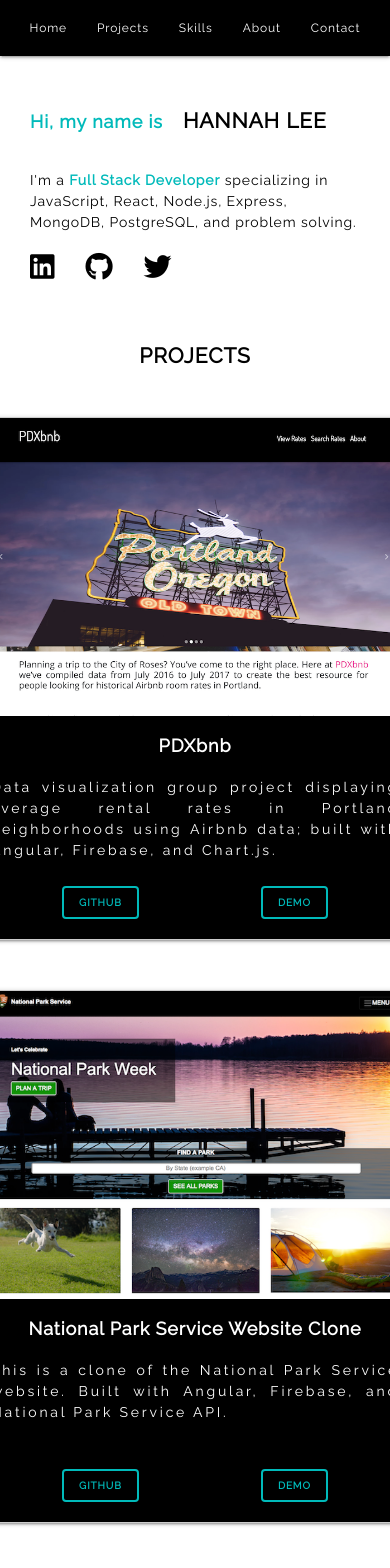
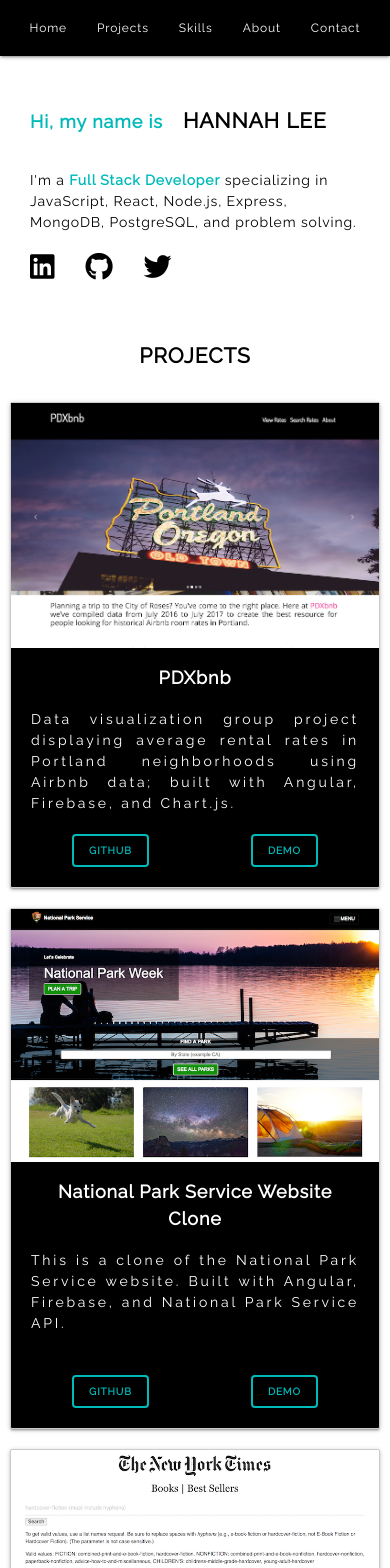
Before and after one commit to RunHannah/react-portfolio, a React (Create React App) app: page / in a window 390 px wide. Shown: the top 1568 px of the page. Built offline with nearby package versions, Linux system fonts and the light colour scheme.

Commit message:
Fix project cards for mobile.

```diff
--- a/src/App.css
+++ b/src/App.css
@@ -110,7 +110,7 @@ body {
   height: 350px;
 }
 .card > .text {
-  padding: 0 20px 20px;
+  margin: 0 20px 20px;
   color: white;
 }
 
@@ -119,16 +119,16 @@ body {
   margin-top: 10px;
 }
 
-.card .text > .links {
+.card > .links {
   display: flex;
   flex-direction: row;
   justify-content: space-around;
   border: 0;
   padding: 10px;
-  font-size: 18px;
+  /* font-size: 18px; */
 }
 
-.text > .links a {
+.links a {
   color: #00baba;
   font-size: 12px;
   font-weight: 900;
@@ -262,17 +262,16 @@ body {
   /* projects */
 
   .card {
-    flex: 0 0 450px;
-    margin: 5px;
+    flex: auto;
+    margin: 10px;
     height: auto;
-    margin: 25px;
+    /* margin: 20px; */
   }
   .card img {
     width: 100%;
     height: auto;
   }
   .card > .text {
-    padding: 0 20px 10px;
     text-align: justify;
   }
 
@@ -281,8 +280,9 @@ body {
     font-weight: 900;
   }
 
-  .text > .links a {
+  .links a {
     font-size: 10px;
+    margin: 10px;
   }
 
   /* technical skills */
@@ -292,6 +292,12 @@ body {
     grid-gap: 1em;
   }
 
+  /* contact */
+
+  .contact-list p {
+    font-size: 14px;
+  }
+
   /* footer */
 
   .social-links i {
--- a/src/components/projects.jsx
+++ b/src/components/projects.jsx
@@ -20,6 +20,7 @@ class Projects extends Component {
               <div className="text">
                 <p className="card-title">{project.name}</p>
                 <p className="project-info">{project.info}</p>
+              </div>
               <span className="links">
                 <a href={project.githubLink} target="_blank">
                   GITHUB
@@ -29,7 +30,6 @@ class Projects extends Component {
                 </a>
               </span>
             </div>
-            </div>
           ))}
         </article>
       </div>
```
Lines whose indentation alone changed are shown as unchanged.
